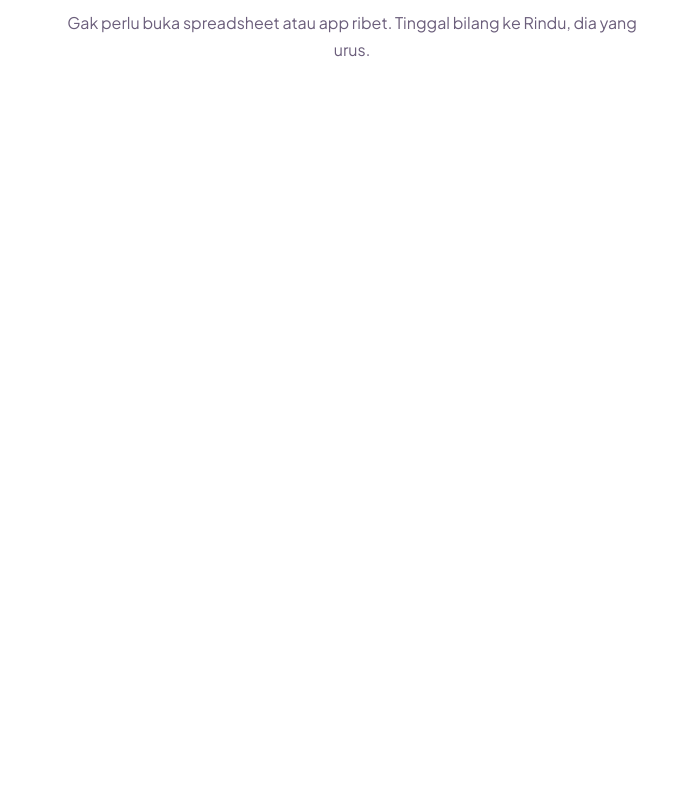
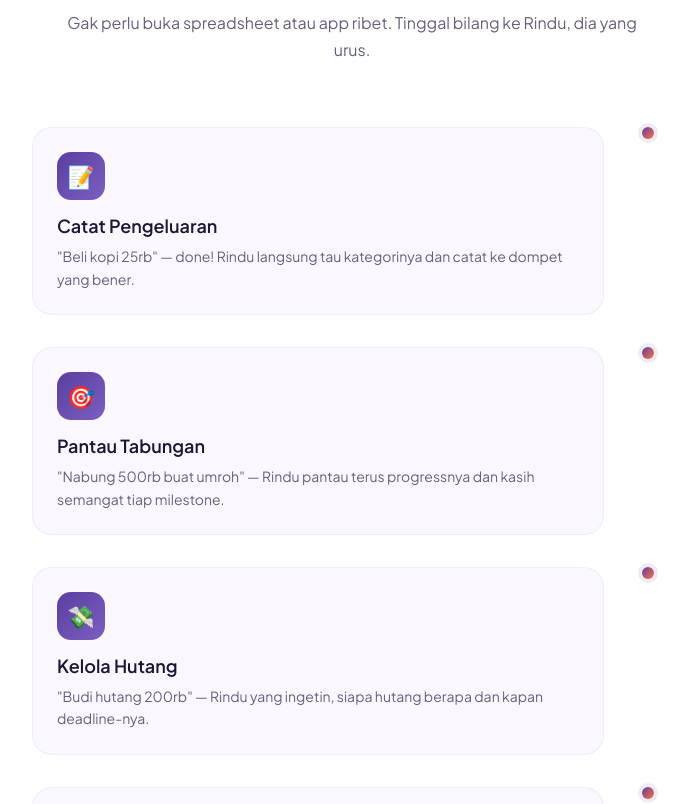
Before and after one commit to arulbarker/ruangsaku-landingpage, a Next.js app: page / in a window 1280 px wide. Shown: the part 1060-1864 px from the top of the page, without its empty margins (288-977 px from the left). Built offline with nearby package versions, Linux system fonts and the light colour scheme.

Commit message:
feat(features+how-it-works): scroll stagger + hover lift + scroll-linked progress line

```diff
--- a/app/globals.css
+++ b/app/globals.css
@@ -643,3 +643,44 @@ footer a { color: var(--primary); text-decoration: none; }
     font-size: 15px;
   }
 }
+
+/* ====================================================================
+   PHASE 4: How It Works — scroll-linked progress line
+   ==================================================================== */
+
+.how-it-works .steps-wrap {
+  position: relative;
+  max-width: 1000px;
+  margin: 0 auto;
+}
+.how-it-works .progress-line {
+  position: absolute;
+  top: 30px;
+  left: 14%;
+  right: 14%;
+  height: 3px;
+  background: rgba(91, 63, 160, 0.12);
+  border-radius: 999px;
+  overflow: hidden;
+  z-index: 0;
+}
+.how-it-works .progress-fill {
+  height: 100%;
+  background: linear-gradient(90deg, var(--primary), var(--primary-light));
+  transform-origin: left center;
+  width: 100%;
+}
+.how-it-works .steps {
+  position: relative;
+  z-index: 1;
+}
+.how-it-works .step .step-number {
+  background: var(--bg);
+  padding: 0 18px;
+  display: inline-block;
+}
+@media (max-width: 768px) {
+  .how-it-works .progress-line {
+    display: none;
+  }
+}
--- a/components/sections/Features.tsx
+++ b/components/sections/Features.tsx
@@ -1,3 +1,18 @@
+'use client'
+
+import { motion } from 'framer-motion'
+import { fadeInUp, stagger } from '@/components/animation/variants'
+
+const FEATURES = [
+  { icon: '📝', title: 'Catat Pengeluaran', body: '"Beli kopi 25rb" — done! Rindu langsung tau kategorinya dan catat ke dompet yang bener.' },
+  { icon: '🎯', title: 'Pantau Tabungan', body: '"Nabung 500rb buat umroh" — Rindu pantau terus progressnya dan kasih semangat tiap milestone.' },
+  { icon: '💸', title: 'Kelola Hutang', body: '"Budi hutang 200rb" — Rindu yang ingetin, siapa hutang berapa dan kapan deadline-nya.' },
+  { icon: '📊', title: 'Dashboard Pintar', body: 'Saldo semua dompet, tren pengeluaran, budget — semuanya update sendiri, gak perlu input manual.' },
+  { icon: '🔔', title: 'Reminder Otomatis', body: 'Pagi Rindu kasih tau sisa budget, malem recap pengeluaran. Tagihan? Diingetin 3 hari sebelumnya.' },
+]
+
+const featureContainer = stagger(0.1)
+
 export function Features() {
   return (
     <section className="features" id="fitur">
@@ -10,48 +25,38 @@ export function Features() {
         <p>Gak perlu buka spreadsheet atau app ribet. Tinggal bilang ke Rindu, dia yang urus.</p>
       </div>
 
-      <div className="chat-features">
-        <div className="chat-feature">
-          <div className="feature-bubble">
-            <div className="feature-icon">📝</div>
-            <h3>Catat Pengeluaran</h3>
-            <p>&quot;Beli kopi 25rb&quot; — done! Rindu langsung tau kategorinya dan catat ke dompet yang bener.</p>
-          </div>
-          <div className="connector"><div className="connector-dot" /></div>
-        </div>
-        <div className="chat-feature">
-          <div className="connector"><div className="connector-dot" /></div>
-          <div className="feature-bubble">
-            <div className="feature-icon">🎯</div>
-            <h3>Pantau Tabungan</h3>
-            <p>&quot;Nabung 500rb buat umroh&quot; — Rindu pantau terus progressnya dan kasih semangat tiap milestone.</p>
-          </div>
-        </div>
-        <div className="chat-feature">
-          <div className="feature-bubble">
-            <div className="feature-icon">💸</div>
-            <h3>Kelola Hutang</h3>
-            <p>&quot;Budi hutang 200rb&quot; — Rindu yang ingetin, siapa hutang berapa dan kapan deadline-nya.</p>
-          </div>
-          <div className="connector"><div className="connector-dot" /></div>
-        </div>
-        <div className="chat-feature">
-          <div className="connector"><div className="connector-dot" /></div>
-          <div className="feature-bubble">
-            <div className="feature-icon">📊</div>
-            <h3>Dashboard Pintar</h3>
-            <p>Saldo semua dompet, tren pengeluaran, budget — semuanya update sendiri, gak perlu input manual.</p>
-          </div>
-        </div>
-        <div className="chat-feature">
-          <div className="feature-bubble">
-            <div className="feature-icon">🔔</div>
-            <h3>Reminder Otomatis</h3>
-            <p>Pagi Rindu kasih tau sisa budget, malem recap pengeluaran. Tagihan? Diingetin 3 hari sebelumnya.</p>
-          </div>
-          <div className="connector"><div className="connector-dot" /></div>
-        </div>
-      </div>
+      <motion.div
+        className="chat-features"
+        initial="hidden"
+        whileInView="visible"
+        viewport={{ once: false, amount: 0.2 }}
+        variants={featureContainer}
+      >
+        {FEATURES.map((f, i) => (
+          <motion.div
+            key={i}
+            className="chat-feature"
+            variants={fadeInUp}
+            whileHover={{ y: -6, transition: { duration: 0.2, ease: 'easeOut' } }}
+          >
+            {i % 2 === 1 && (
+              <div className="connector">
+                <div className="connector-dot" />
+              </div>
+            )}
+            <div className="feature-bubble">
+              <div className="feature-icon">{f.icon}</div>
+              <h3>{f.title}</h3>
+              <p>{f.body}</p>
+            </div>
+            {i % 2 === 0 && (
+              <div className="connector">
+                <div className="connector-dot" />
+              </div>
+            )}
+          </motion.div>
+        ))}
+      </motion.div>
     </section>
   )
 }
--- a/components/sections/HowItWorks.tsx
+++ b/components/sections/HowItWorks.tsx
@@ -1,25 +1,76 @@
+'use client'
+
+import { useRef } from 'react'
+import { motion, useScroll, useTransform, type MotionValue } from 'framer-motion'
+import { useReducedMotionSafe } from '@/components/animation/useReducedMotionSafe'
+
+const STEPS = [
+  { num: '1', title: 'Daftar Gratis', body: 'Buat akun dengan email. Pilih bank/e-wallet yang kamu pakai, selesai.' },
+  { num: '2', title: 'Kenalan sama Rindu', body: 'Pilih gaya ngobrol Rindu — santai, formal, atau motivator. Dia adaptasi ke kamu.' },
+  { num: '3', title: 'Mulai Ngobrol', body: 'Catat pengeluaran, cek saldo, atur tabungan — semua cukup bilang ke Rindu.' },
+]
+
+function StepItem({
+  step,
+  threshold,
+  progress,
+  reduced,
+}: {
+  step: { num: string; title: string; body: string }
+  threshold: number
+  progress: MotionValue<number>
+  reduced: boolean
+}) {
+  const scale = useTransform(progress, [threshold - 0.12, threshold + 0.05], [1, 1.15])
+  const color = useTransform(progress, [threshold - 0.12, threshold + 0.05], ['#6B5E7B', '#5B3FA0'])
+  return (
+    <div className="step">
+      <motion.div
+        className="step-number"
+        style={reduced ? undefined : { scale, color }}
+      >
+        {step.num}
+      </motion.div>
+      <h3>{step.title}</h3>
+      <p>{step.body}</p>
+    </div>
+  )
+}
+
 export function HowItWorks() {
+  const ref = useRef<HTMLElement>(null)
+  const { reduced } = useReducedMotionSafe()
+
+  const { scrollYProgress } = useScroll({
+    target: ref,
+    offset: ['start end', 'end center'],
+  })
+  const progressFill = useTransform(scrollYProgress, [0.2, 0.85], [0, 1])
+
   return (
-    <section className="how-it-works" id="cara-kerja">
+    <section ref={ref} className="how-it-works" id="cara-kerja">
       <div className="section-header">
         <h2>Mulai dalam 2 menit</h2>
         <p>Gak perlu setup ribet. Langsung ngobrol.</p>
       </div>
-      <div className="steps">
-        <div className="step">
-          <div className="step-number">1</div>
-          <h3>Daftar Gratis</h3>
-          <p>Buat akun dengan email. Pilih bank/e-wallet yang kamu pakai, selesai.</p>
+
+      <div className="steps-wrap">
+        <div className="progress-line" aria-hidden="true">
+          <motion.div
+            className="progress-fill"
+            style={reduced ? { scaleX: 1 } : { scaleX: progressFill }}
+          />
         </div>
-        <div className="step">
-          <div className="step-number">2</div>
-          <h3>Kenalan sama Rindu</h3>
-          <p>Pilih gaya ngobrol Rindu — santai, formal, atau motivator. Dia adaptasi ke kamu.</p>
-        </div>
-        <div className="step">
-          <div className="step-number">3</div>
-          <h3>Mulai Ngobrol</h3>
-          <p>Catat pengeluaran, cek saldo, atur tabungan — semua cukup bilang ke Rindu.</p>
+        <div className="steps">
+          {STEPS.map((s, i) => (
+            <StepItem
+              key={s.num}
+              step={s}
+              threshold={(i + 1) / (STEPS.length + 1)}
+              progress={scrollYProgress}
+              reduced={reduced}
+            />
+          ))}
         </div>
       </div>
     </section>
```
